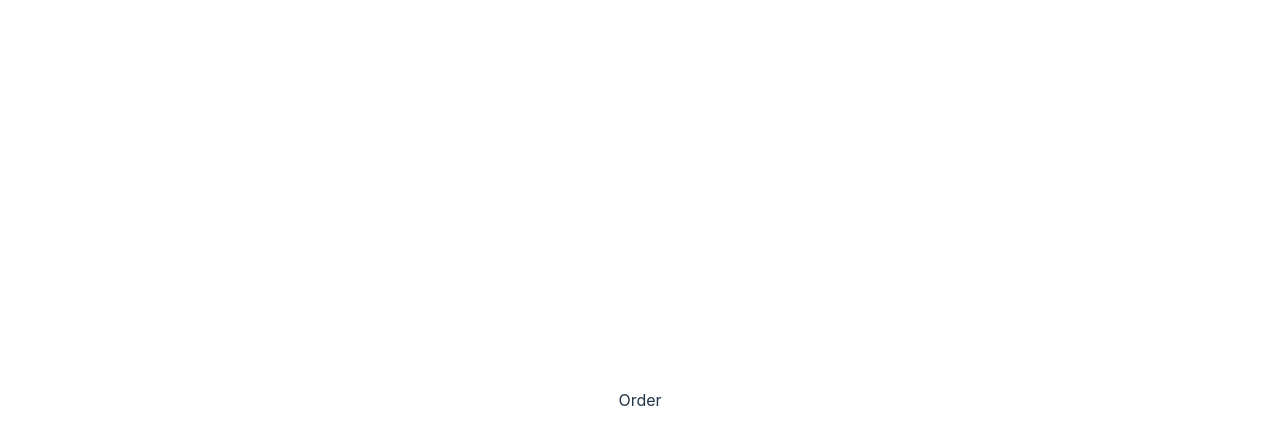
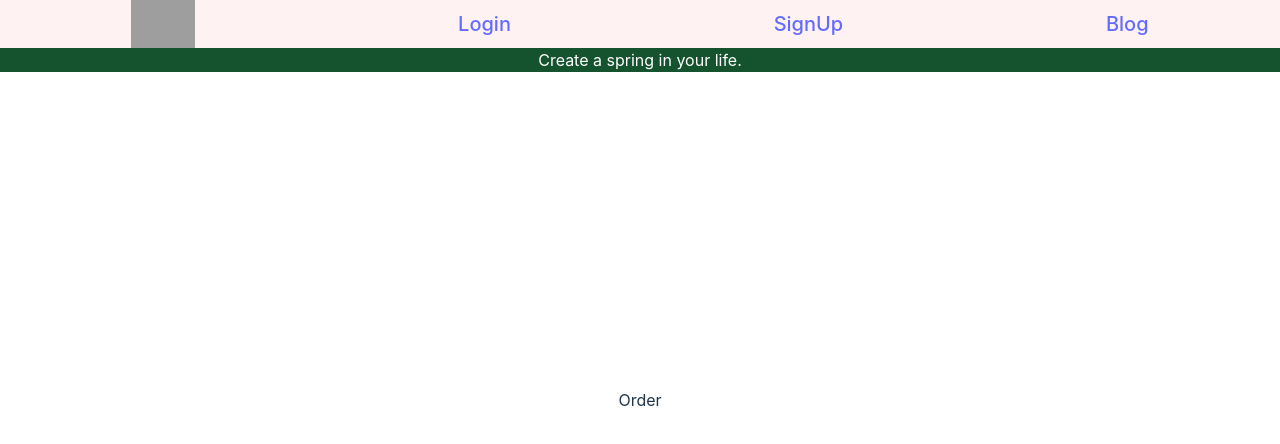
Before and after one commit to kalviumcommunity/S60_GreenLife, a React (Vite) app in the folder Client/greenlife/: page /order in a window 1280 px wide. Shown: the top 444 px of the page. Built offline with nearby package versions, Linux system fonts and the light colour scheme; grey boxes are pictures that could not be loaded.

Commit message:
added css to login and signup pages

```diff
--- a/Client/greenlife/src/App.jsx
+++ b/Client/greenlife/src/App.jsx
@@ -1,7 +1,7 @@
 import './App.css';
 import {Routes,Route} from "react-router-dom";
 import Login from './Components/Login';
-import Main from "./Components/Main";
+import Main from "./Components/Home";
 import Signup from './Components/Signup';
 import Blog from "./Components/Blog";
 import Order from "./Components/Order"
--- a/Client/greenlife/src/Components/Blog.jsx
+++ b/Client/greenlife/src/Components/Blog.jsx
@@ -1,6 +1,11 @@
+import Navbar from "./Navbar"
+
 function Blog(){
     return(
         <div>
+            <div>
+                <Navbar/>
+            </div>
             Blog
         </div>
     )
--- /dev/null
+++ b/Client/greenlife/src/Components/Home.jsx
@@ -0,0 +1,16 @@
+import { Link } from "react-router-dom"
+import Navbar from "./Navbar"
+
+function Main(){
+    return(
+        <div className='mainbody'>
+         <Navbar/>
+        <div><img src="https://i.postimg.cc/K8DBCzvG/Add1.png" alt="" className='mt-30px h-400px w-full'/></div>
+        <Link to="/order">
+        <button className='border-yellow-400 bg-yellow-400 m-10'>Start Planting now!!</button>
+        </Link>
+        </div>
+    )
+}
+
+export default Main
--- a/Client/greenlife/src/Components/Login.jsx
+++ b/Client/greenlife/src/Components/Login.jsx
@@ -1,6 +1,15 @@
+import { NavLink } from "react-router-dom";
+import Navbar from "./Navbar";
 function Login(){
     return(
-        <div>
+        <div className="flex">
+            <div className="bg-left w-full h-screen">
+                <img src="https://imgcdn.floweraura.com/types-of-indoor-plant-types-cover-image.jpg" alt="" className="w-full h-full"/>
+            </div>
+        <div className="absolute left-1/3 top-1/3 border-2 black bg-white pr-20 pt-20 pl-20 pb-20">
+            <div>
+            <Navbar/>
+            </div>
             <div>
             <h3>Login</h3>
             <input type="text" className="border-2 black mb-5" placeholder="UserName"/>
@@ -11,6 +20,12 @@ function Login(){
             <div>
             <input type="text" className="border-2 black mb-5" placeholder="Password"/>
             </div>
+            <NavLink to="/order">
+            <button className="bg-yellow-300">Login</button>
+            </NavLink>
+            <p>If, you did not have a account prefer to <a href="/signup">Signup</a></p>
+        </div>
+        <div className="bg-right bg-green-400 h-screen w-full"></div>
         </div>
     )
 }
--- a/Client/greenlife/src/Components/Main.jsx
+++ b/Client/greenlife/src/Components/Navbar.jsx
@@ -1,27 +1,25 @@
-import { Link } from "react-router-dom"
+import { NavLink } from "react-router-dom"
 
-function Main(){
+function Navbar(){
     return(
-        <div className='mainbody'>
+  <div className='mainbody'>
         <nav className='flex items-center bg-red-50 h-12 w-full fixed top-0 left-0 justify-around'>
+        <NavLink to="/">
           <p><img src="https://i.postimg.cc/4N1Xqpyx/Capstone-Project-1-removebg-preview.png" alt="" className='h-12 w-35 cursor-pointer'/></p>
-          <Link to="/login">
+          </NavLink>
+          <NavLink to="/login">
           <p className=' text-xl cursor-pointer'>Login</p>
-          </Link>
-          <Link to="/Signup">
+          </NavLink>
+          <NavLink to="/Signup">
           <p className='cursor-pointer text-xl'>SignUp</p>
-          </Link>
-          <Link to="/Blog">
+          </NavLink>
+          <NavLink to="/Blog">
           <p className='cursor-pointer text-xl'>Blog</p>
-          </Link>
+          </NavLink>
         </nav>
         <div className='bg-green-900 text-white fixed w-full left-0 text-center h-30 top-12'>Create a spring in your life.</div>
-        <div><img src="https://i.postimg.cc/K8DBCzvG/Add1.png" alt="" className='mt-30px h-400px w-full'/></div>
-        <Link to="/order">
-        <button className='border-yellow-400 bg-yellow-400 m-10'>Start Planting now!!</button>
-        </Link>
         </div>
     )
 }
 
-export default Main
+export default Navbar;
--- a/Client/greenlife/src/Components/Order.jsx
+++ b/Client/greenlife/src/Components/Order.jsx
@@ -1,7 +1,12 @@
+import Navbar from "./Navbar";
+
 function Order(){
     return(
         <div>
+            <Navbar/>
+        <div>
             Order
+        </div>
         </div>
     )
 }
--- a/Client/greenlife/src/Components/Signup.jsx
+++ b/Client/greenlife/src/Components/Signup.jsx
@@ -1,6 +1,15 @@
+import { NavLink } from "react-router-dom";
+import Navbar from "./Navbar";
 function Signup(){
     return(
+        <div className="flex">
+        <div className="bg-left w-full h-screen">
+            <img src="https://imgcdn.floweraura.com/types-of-indoor-plant-types-cover-image.jpg" alt="" className="w-full h-full"/>
+        </div>
+    <div className="absolute left-1/3 top-1/3 border-2 black bg-white pr-20 pt-20 pl-20 pb-20">
         <div>
+        <Navbar/>
+        </div>
         <div>
         <h3>SignUp</h3>
         <input type="text" className="border-2 black mb-5" placeholder="UserName"/>
@@ -11,6 +20,11 @@ function Signup(){
         <div>
         <input type="text" className="border-2 black mb-5" placeholder="Password"/>
         </div>
+        <NavLink to="/order">
+        <button className="bg-yellow-300">SignUp</button>
+        </NavLink>
+    </div>
+    <div className="bg-right bg-green-400 h-screen w-full"></div>
     </div>
     )
 }
```
